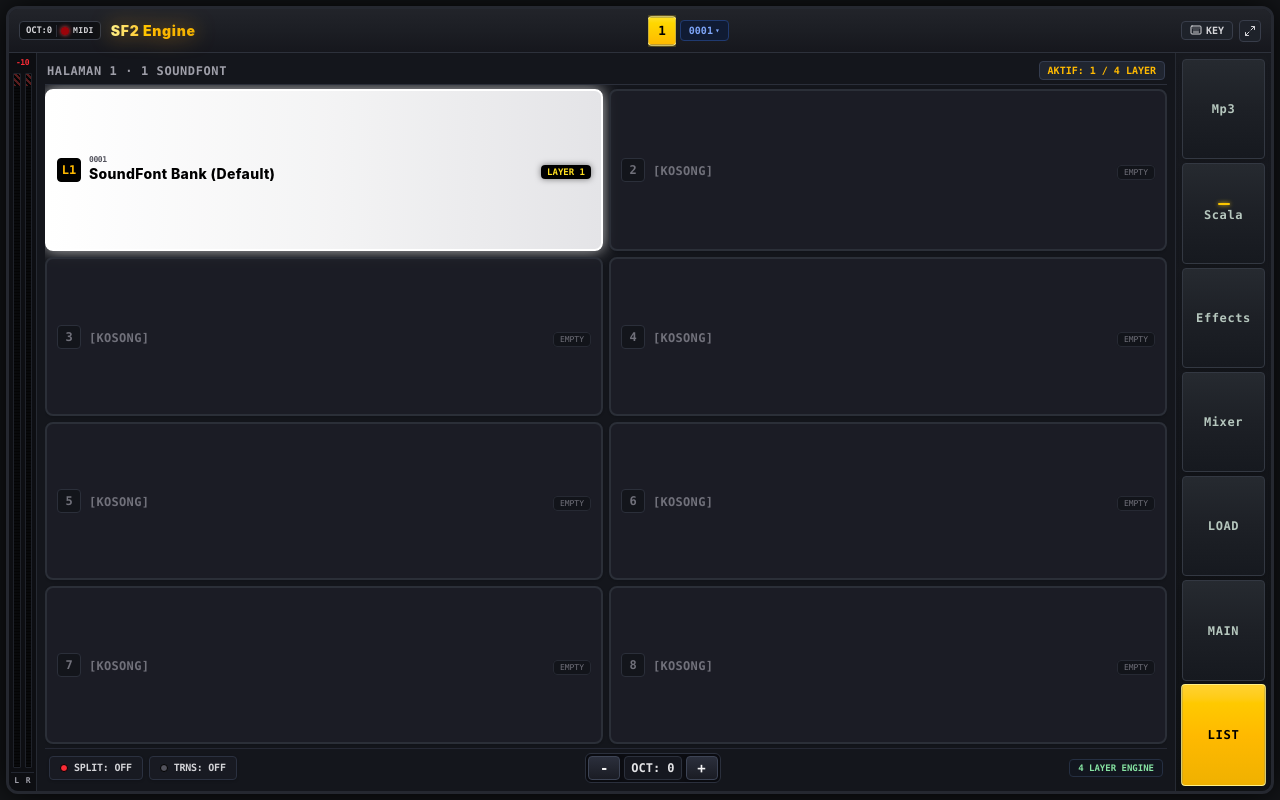
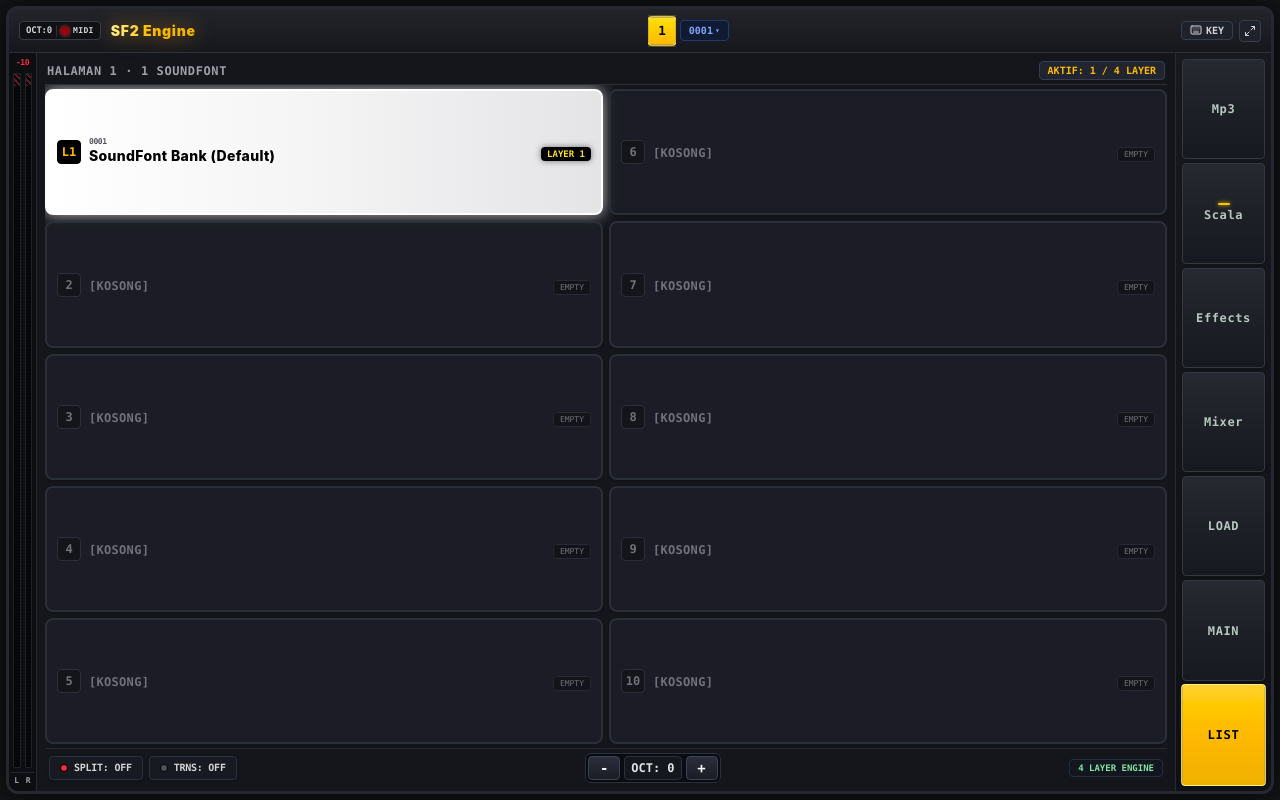
Before and after one commit to faisalaja92-web/SF2-ENGINE, a React (Vite) app: page / in a window 1280 px wide. Built offline with nearby package versions, Linux system fonts and the light colour scheme.

Commit message:
Align sound list with 10-slot Juzisound page layout

```diff
--- a/src/components/views/ListView.tsx
+++ b/src/components/views/ListView.tsx
@@ -97,9 +97,9 @@ export const ListView: React.FC<ListViewProps> = ({
   // 1-second hold to toggle layer ON / OFF
   const HOLD_DURATION_MS = 1000;
 
-  // 8 presets for current page
-  const startIndex = (currentPage - 1) * 8;
-  const pagePresets = allPresets.slice(startIndex, startIndex + 8);
+  // 10 presets per page, arranged as two columns of five
+  const startIndex = (currentPage - 1) * 10;
+  const pagePresets = allPresets.slice(startIndex, startIndex + 10);
 
   // Active preset IDs
   const activePresetMap = new Map<string, number>();
@@ -152,7 +152,7 @@ export const ListView: React.FC<ListViewProps> = ({
     }
   };
 
-  const slots = Array.from({ length: 8 }, (_, i) => {
+  const slots = Array.from({ length: 10 }, (_, i) => {
     const preset = pagePresets[i] || null;
     return {
       index: i + 1,
@@ -175,7 +175,7 @@ export const ListView: React.FC<ListViewProps> = ({
       </div>
 
       {/* Main 8 Preset Slots Grid - Exactly matched with BankView (MAIN) layout */}
-      <div className="grid grid-cols-2 gap-1.5 flex-1 py-1 overflow-hidden">
+      <div className="grid grid-cols-2 grid-rows-5 grid-flow-col gap-1.5 flex-1 py-1 overflow-hidden">
         {slots.map((slot) => {
           const preset = slot.preset;
           const isSlotActive = preset && activePresetMap.has(preset.id);
```
